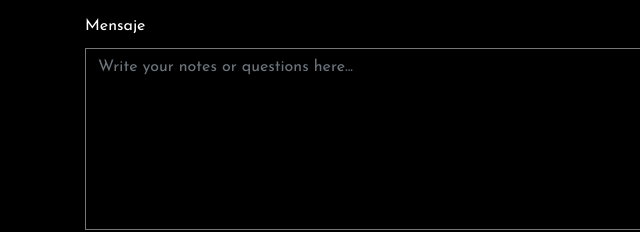
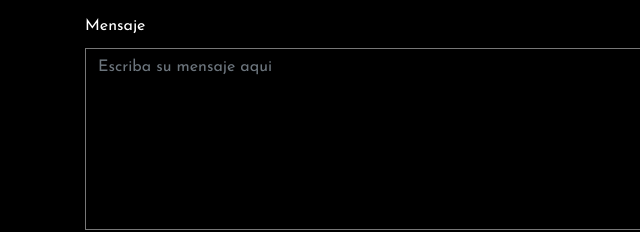
Before and after one commit to emdear-digital/hcb, a plain HTML site: page contacto.html in a window 1280 px wide. Shown: the part 575-807 px from the top of the page, 0-640 px from the left. Drawn offline with Linux system fonts and the light colour scheme; files whose address does not match are found by name.

Commit message:
cambio de mensaje

```diff
--- a/contacto.html
+++ b/contacto.html
@@ -157,7 +157,7 @@
               <div class="row form-group">
                 <div class="col-md-12">
                   <label class="text-white" for="message">Mensaje</label>
-                  <textarea name="message" id="message" cols="30" rows="7" class="form-control" placeholder="Write your notes or questions here..."></textarea>
+                  <textarea name="message" id="message" cols="30" rows="7" class="form-control" placeholder="Escriba su mensaje aqui"></textarea>
                 </div>
               </div>
 
```
